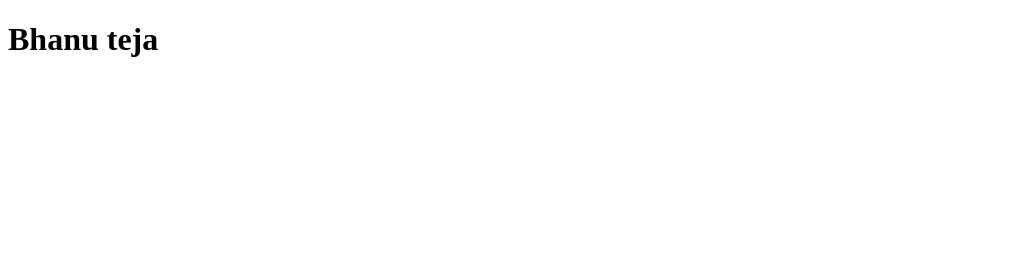
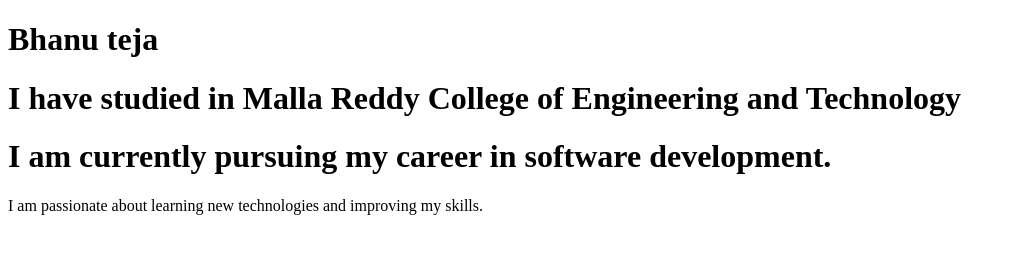
Before and after one commit to Bhanuteja223/practice, a plain HTML site: page index.html in a window 1280 px wide. Shown: the whole page, without its empty margins (0-1015 px from the left). Drawn offline with Linux system fonts and the light colour scheme.

Commit message:
added my details

```diff
--- a/index.html
+++ b/index.html
@@ -7,5 +7,8 @@
 </head>
 <body>
     <h1> Bhanu teja </h1>
+    <h1> I have studied in Malla Reddy College of Engineering and Technology</h1>
+    <h1> I am currently pursuing my career in software development.</h1>
+    <p> I am passionate about learning new technologies and improving my skills.</p>
 </body>
 </html>
```
